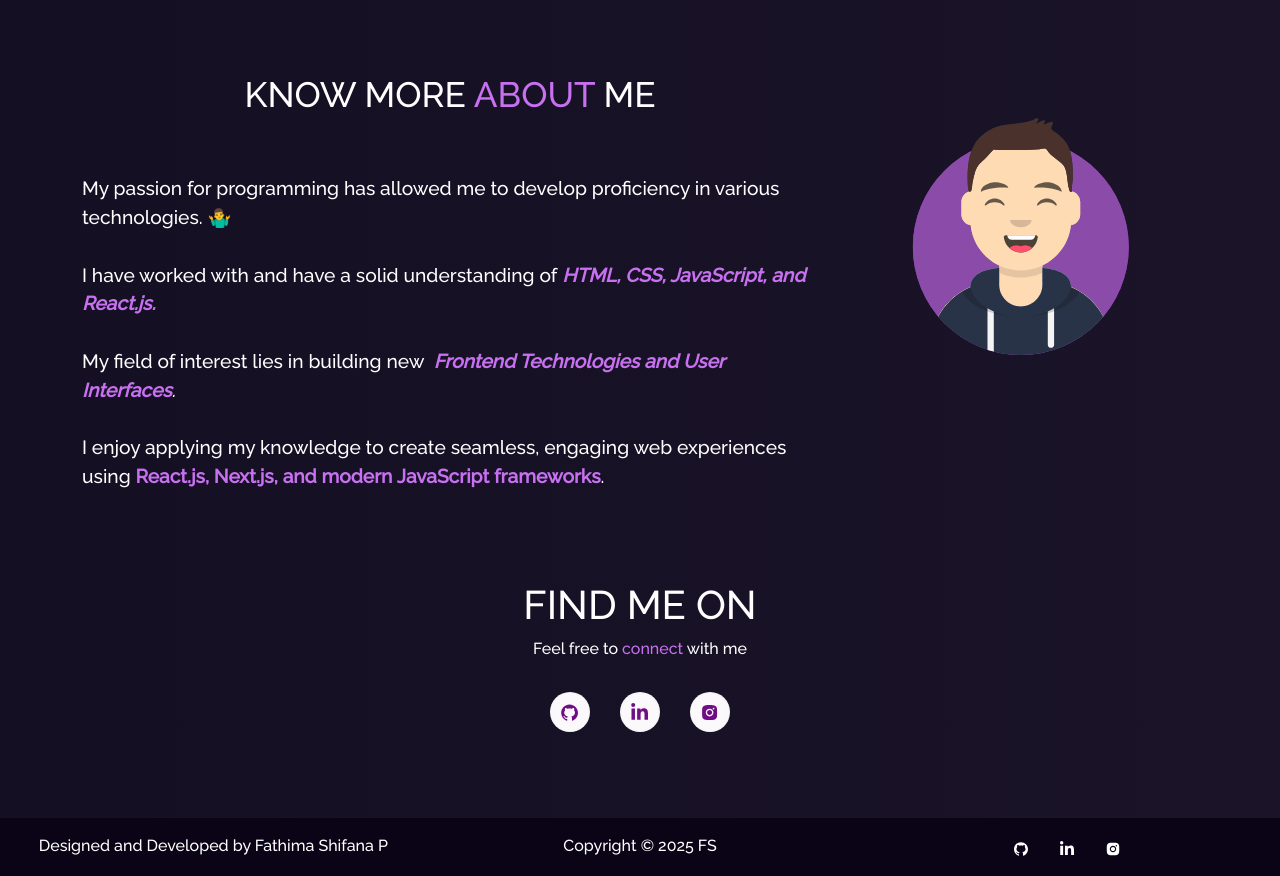
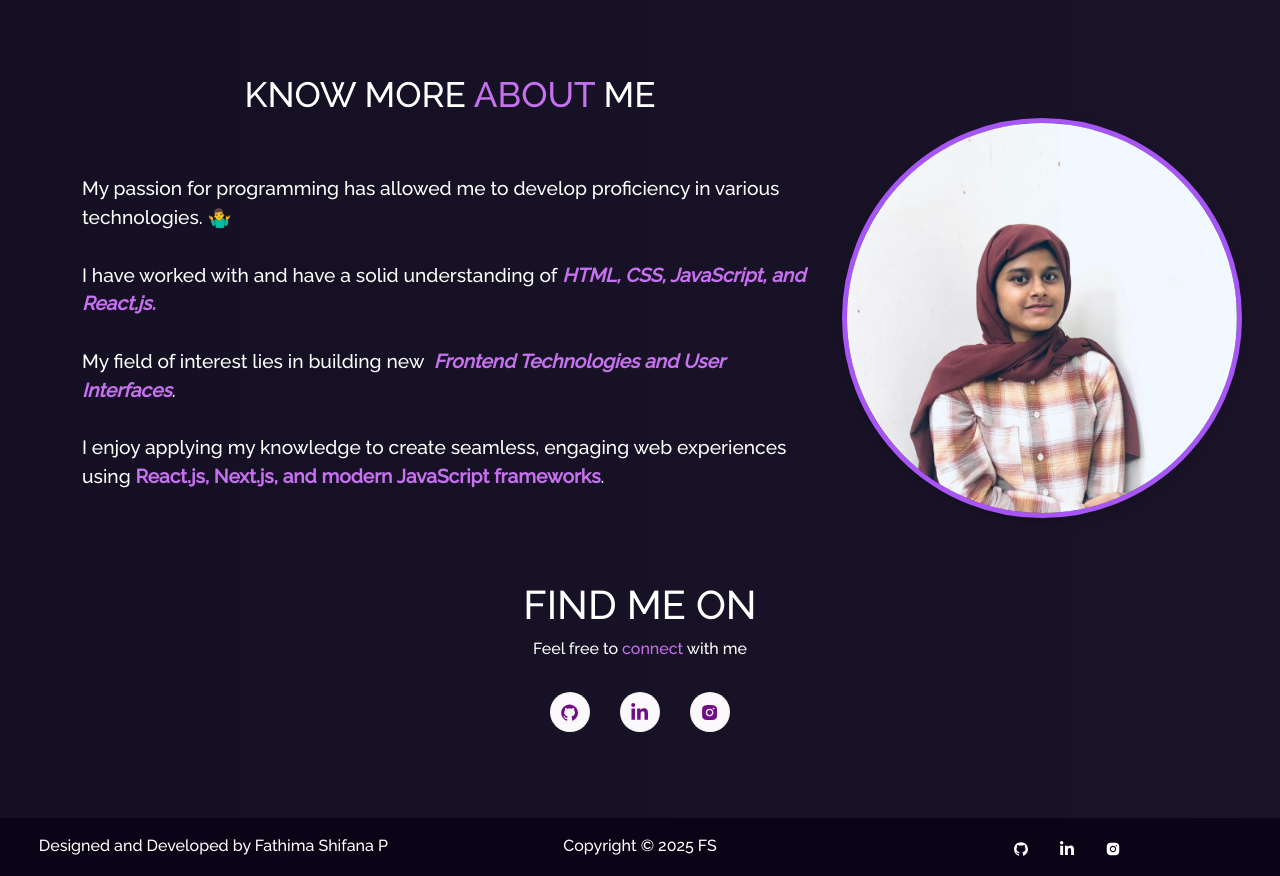
Before and after one commit to shifanapk/portfolio-site, a React (Create React App) app: page / in a window 1280 px wide. Shown: the part 802-1678 px from the top of the page. Built offline with nearby package versions, Linux system fonts and the light colour scheme.

Commit message:
first commit

```diff
--- a/src/components/Home/Home2.js
+++ b/src/components/Home/Home2.js
@@ -1,6 +1,6 @@
 import React from "react";
 import { Container, Row, Col } from "react-bootstrap";
-import myImg from "../../Assets/avatar.svg";
+import image from "../../Assets/myimg.jpg"
 import Tilt from "react-parallax-tilt";
 import {
   AiFillGithub,
@@ -38,10 +38,22 @@ function Home2() {
             </p>
           </Col>
           <Col md={4} className="myAvtar">
-            <Tilt>
-              <img src={myImg} className="img-fluid" alt="avatar" />
-            </Tilt>
-          </Col>
+  <Tilt>
+    <img
+      src={image}
+      alt="My Avatar"
+      style={{
+        width: '400px',
+        height: '400px',
+        borderRadius: '50%',
+        border: '5px solid #a855f7',
+        objectFit: 'cover',
+        boxShadow: '0 4px 10px rgba(0, 0, 0, 0.2)',
+      }}
+    />
+  </Tilt>
+</Col>
+
         </Row>
         <Row>
 
```
Also changed, not shown: src/Assets/avatar.svg (deleted), src/Assets/myimg.jpg (added).
